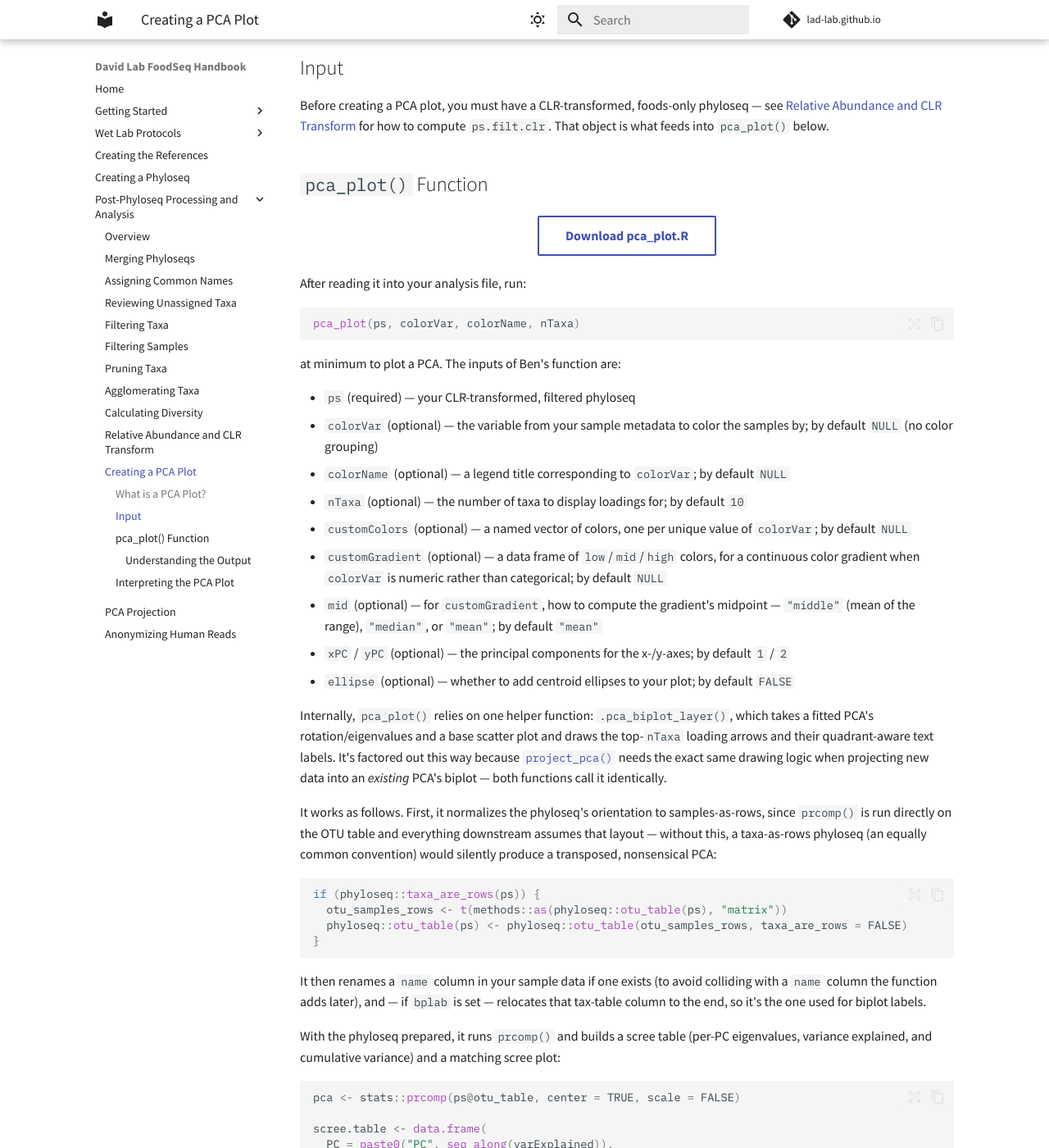
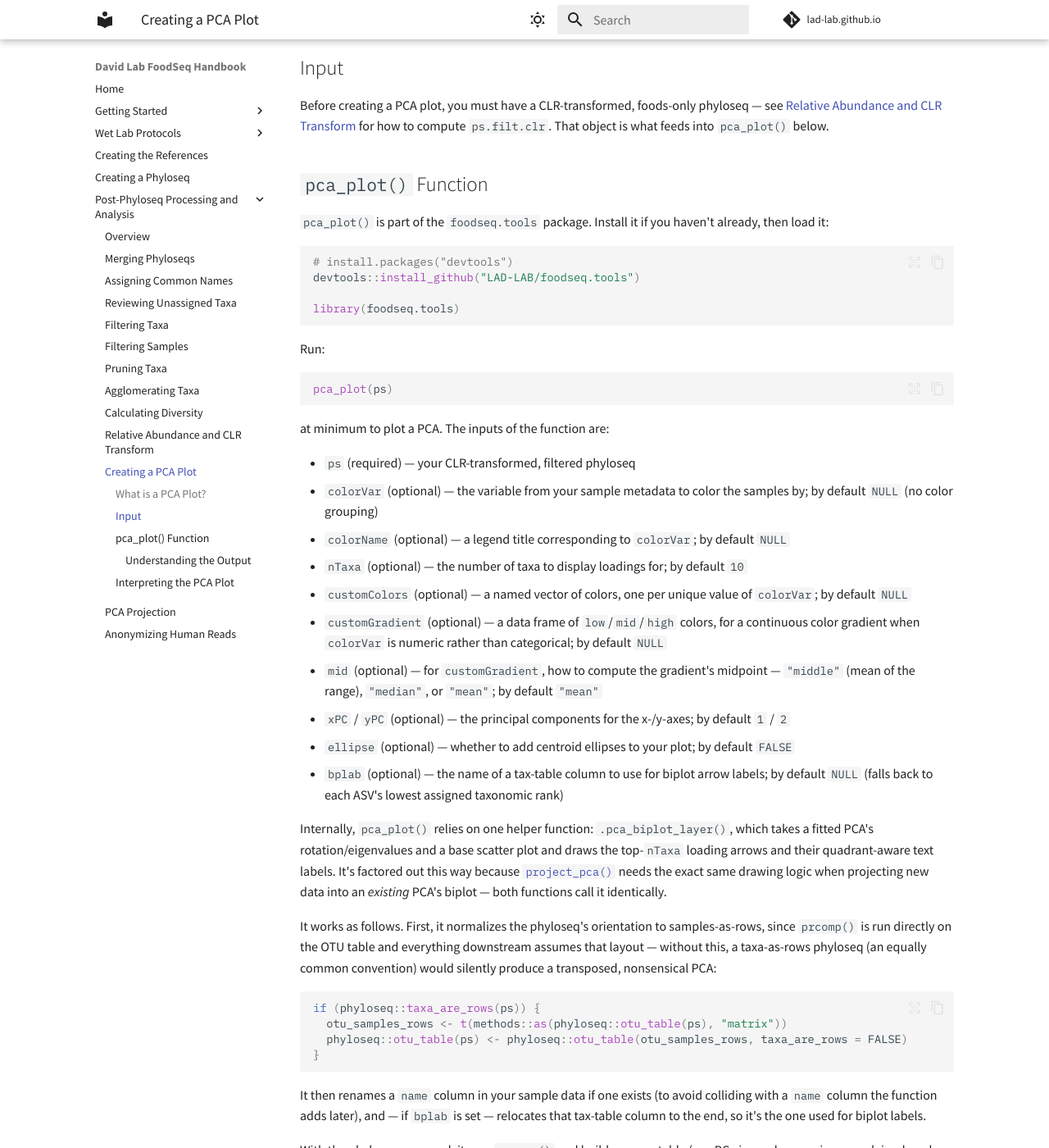
Before and after one commit to LAD-LAB/lad-lab.github.io, an MkDocs documentation site: the page built from docs/pca.md, in a window 1280 px wide and 1400 px high, scrolled down 822 px. Shown: the whole window at 82% size. Built offline with MkDocs 1.6.1 and Material for MkDocs 9.7.7, drawn with Linux system fonts in a browser that asks for light colours; comment, search, counter and statistics services are not loaded.

Commit message:
Update pca_plot documentation for clarity
Clarified the parameters for the pca_plot function and added details about the internal helper function used for PCA plotting.

````diff
--- a/docs/pca.md
+++ b/docs/pca.md
@@ -18,17 +18,22 @@
 
 ## `pca_plot()` Function
 
-<div class="download-buttons" markdown>
-[Download pca_plot.R](files/pca_plot.R){ .md-button }
-</div>
-
-After reading it into your analysis file, run:
+`pca_plot()` is part of the `foodseq.tools` package. Install it if you haven't already, then load it:
 
 ``` r
-pca_plot(ps, colorVar, colorName, nTaxa)
+# install.packages("devtools")
+devtools::install_github("LAD-LAB/foodseq.tools")
+
+library(foodseq.tools)
 ```
 
-at minimum to plot a PCA. The inputs of Ben's function are:
+Run:
+
+``` r
+pca_plot(ps)
+```
+
+at minimum to plot a PCA. The inputs of the function are:
 
 * `ps` (required) — your CLR-transformed, filtered phyloseq
 * `colorVar` (optional) — the variable from your sample metadata to color the samples by; by default `NULL` (no color grouping)
@@ -39,6 +44,7 @@
 * `mid` (optional) — for `customGradient`, how to compute the gradient's midpoint — `"middle"` (mean of the range), `"median"`, or `"mean"`; by default `"mean"`
 * `xPC` / `yPC` (optional) — the principal components for the x-/y-axes; by default `1` / `2`
 * `ellipse` (optional) — whether to add centroid ellipses to your plot; by default `FALSE`
+* `bplab` (optional) — the name of a tax-table column to use for biplot arrow labels; by default `NULL` (falls back to each ASV's lowest assigned taxonomic rank)
 
 Internally, `pca_plot()` relies on one helper function: `.pca_biplot_layer()`, which takes a fitted PCA's rotation/eigenvalues and a base scatter plot and draws the top-`nTaxa` loading arrows and their quadrant-aware text labels. It's factored out this way because [`project_pca()`](projection.md#project_pca) needs the exact same drawing logic when projecting new data into an *existing* PCA's biplot — both functions call it identically.
 
````
